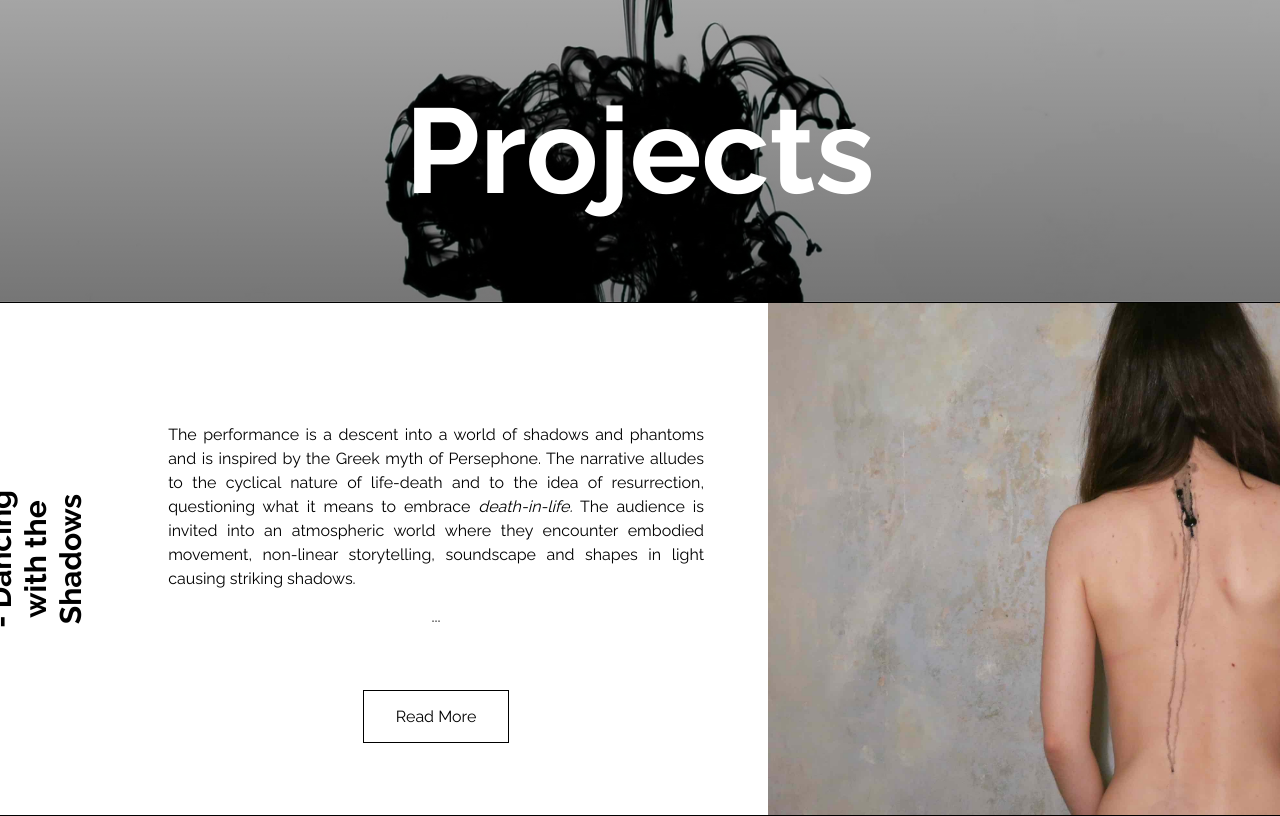
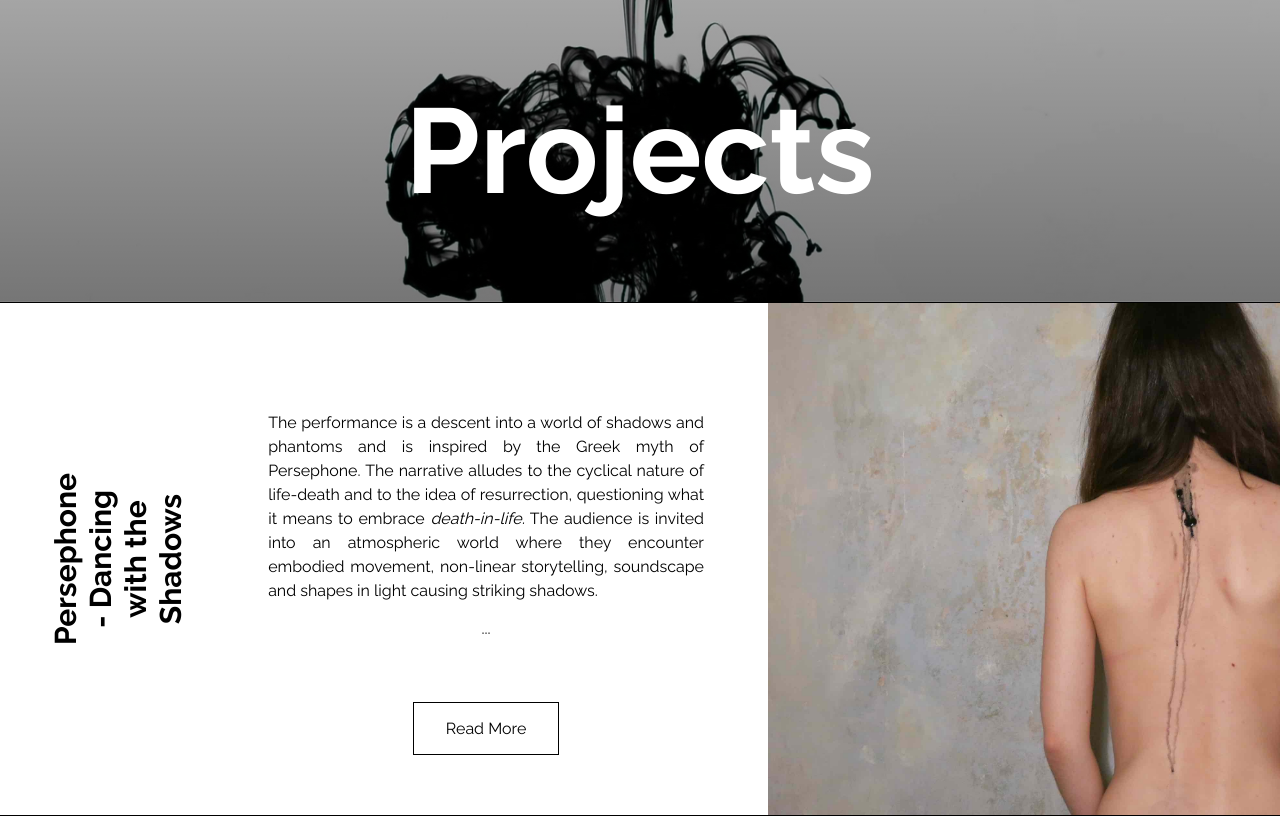
Before and after one commit to matteocarpi/julia, a Jekyll site: the page built from projects.md, in a window 1280 px wide. Shown: the part 96-912 px from the top of the page. Built offline with Jekyll 4.4.1, drawn with Linux system fonts in a browser that asks for light colours; grey boxes are pictures that could not be loaded.

Commit message:
fixed margin of post title

```diff
--- a/_sass/home.scss
+++ b/_sass/home.scss
@@ -45,7 +45,6 @@
 .current-title {
   max-height: 700px;
   text-align: center;
-  margin-left: -100px;
   font-size: 30px;
 }
 .current-work-preview {
```
